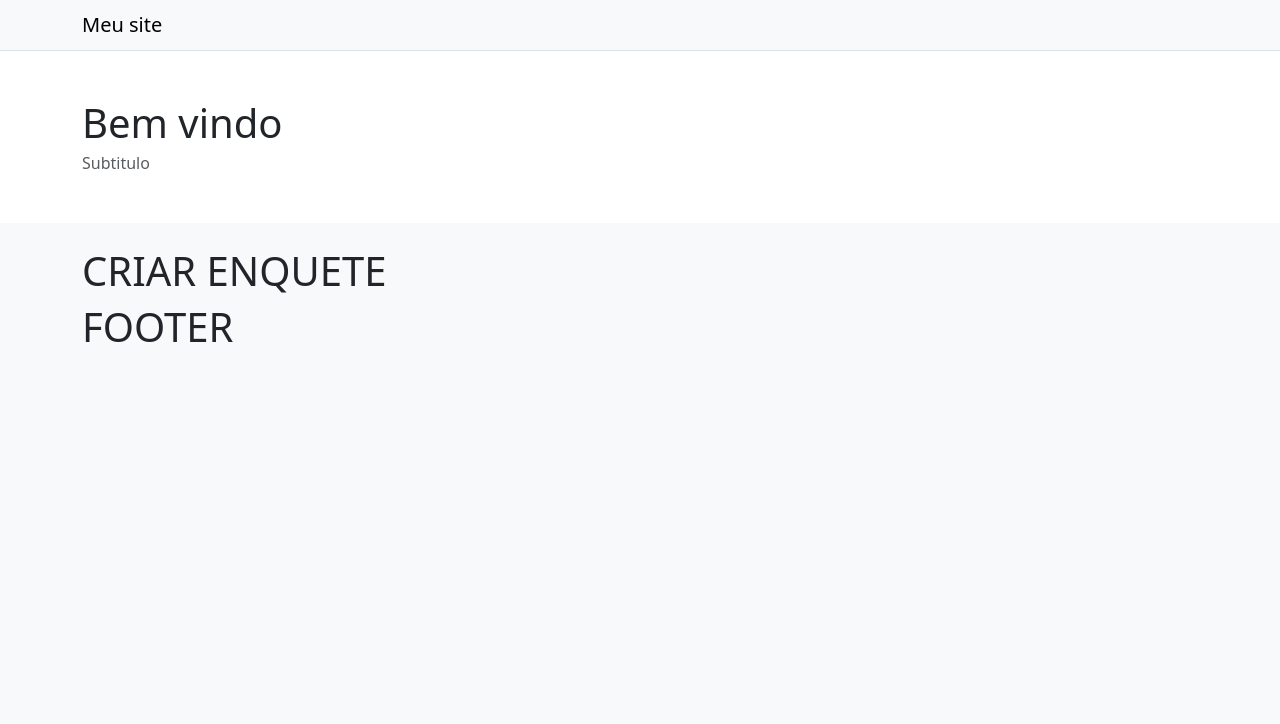
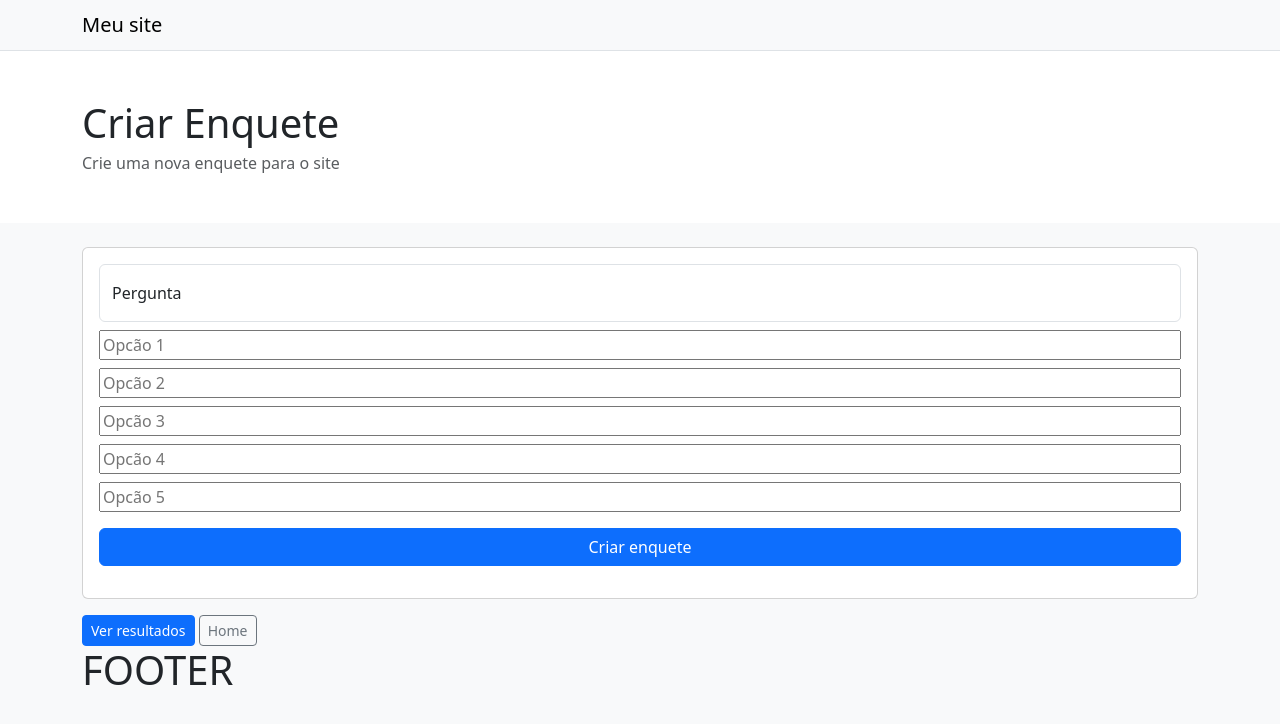
Before and after one commit to RosanneVeri/curso_de_php, a PHP site: page /criar.php in a window 1280 px wide. Shown: the top 724 px of the page. Run offline with PHP 8.4, Linux system fonts and the light colour scheme.

Commit message:
commit 19

```diff
--- a/19_DESIGN_PATTERNS/1_miniprojeto_com_OO_e_DAO/index.php
+++ b/19_DESIGN_PATTERNS/1_miniprojeto_com_OO_e_DAO/index.php
@@ -14,7 +14,7 @@ $cars = $carDao->findAll();
         <input type="text" name="brand" placeholder="Insira a marca">
     </div>
     <div>
-        <label for="km">Kilometragem:</label>
+        <label for="km">Quilometragem:</label>
         <input type="text" name="km" placeholder="Insira a kilometragem">
     </div>
     <div>
--- a/20_aplicacao_enquete/config.php
+++ b/20_aplicacao_enquete/config.php
@@ -1,8 +1,8 @@
 <?php
 //configuracao DB(Banco de dados)
 //definicao de constantes
-define(constant_name: "DB_DNS", value: "mysql:host=localhost; dbname:=poll2;charset=utf8mb4");
-define(constant_name: "DB USER", value: "root");
+define(constant_name: "DB_DNS", value: "mysql:host=localhost; dbname=poll2;charset=utf8mb4");
+define(constant_name: "DB_USER", value: "root");
 define(constant_name: "DB_PASS", value: "");
 
 //cookies para votacao
--- a/20_aplicacao_enquete/partials/head.php
+++ b/20_aplicacao_enquete/partials/head.php
@@ -16,8 +16,8 @@
     </nav>
     <header class="bg-white">
         <div class="container  py-5">
-            <h1 class="display-6 mb-1">Bem vindo</h1>
-            <p class="text-muted mb-0">Subtitulo</p>
+            <h1 class="display-6 mb-1"><?= $hero ?></h1>
+            <p class="text-muted mb-0"><?= $heroLead ?></p>
         </div>
     </header>
     <main class="container py-4 flex-grow-1">
--- a/20_aplicacao_enquete/resultados.php
+++ b/20_aplicacao_enquete/resultados.php
@@ -2,11 +2,15 @@
 <?php
 
 require __DIR__ . '/template.php';
+require __DIR__ . '/lib.php';
+
+$data = get_current_poll();
 
 //trazendo o template home para o index.php
 render(view: 'results', vars: [
     'title' => 'Veja a enquete',
     'hero' => 'Resultados',
-    'heroLead' => 'Veja os resultados'
+    'heroLead' => 'Veja os resultados',
+    'data' => $data
 
 ]);
--- a/20_aplicacao_enquete/views/create.php
+++ b/20_aplicacao_enquete/views/create.php
@@ -1 +1,28 @@
-<H1>CRIAR ENQUETE</H1>
+<div class="card">
+    <div class="card-body">
+        <form class="vstack gap-2" method="post">
+            <div class="form-floating">
+                <input
+                    type="text"
+                    class="form-control"
+                    id="question"
+                    name="question"
+                    placeholder="Pergunta"
+                    required>
+                <label for="question">Pergunta</label>
+            </div>
+            <?php for ($i = 1; $i <= 5; $i++): ?>
+                <input type="text" name="options[]" placeholder="Opcão <?= $i ?>">
+            <?php endfor; ?>
+            <button class="btn btn-primary mt-2" type="submit">Criar enquete</button>
+
+        </form>
+    </div>
+</div>
+
+
+
+<div class="mt-3">
+    <a href="resultados.php" class="btn btn-primary btn-sm">Ver resultados</a>
+    <a href="index.php" class="btn btn-outline-secondary btn-sm">Home</a>
+</div>
```
Also changed, not shown: 20_aplicacao_enquete/lib.php (added, +26 -0 lines), 20_aplicacao_enquete/views/home.php (+29 -1 lines), 20_aplicacao_enquete/views/results.php (+13 -1 lines).
